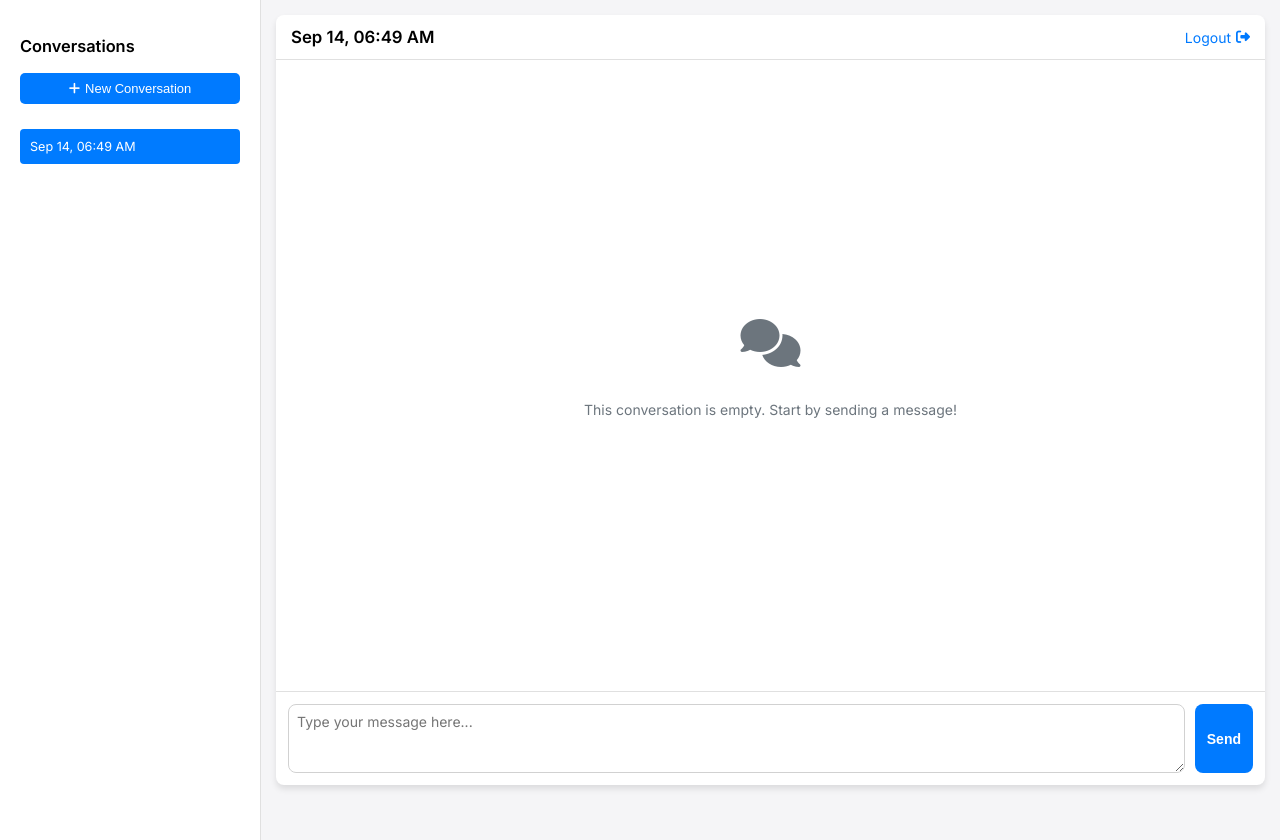
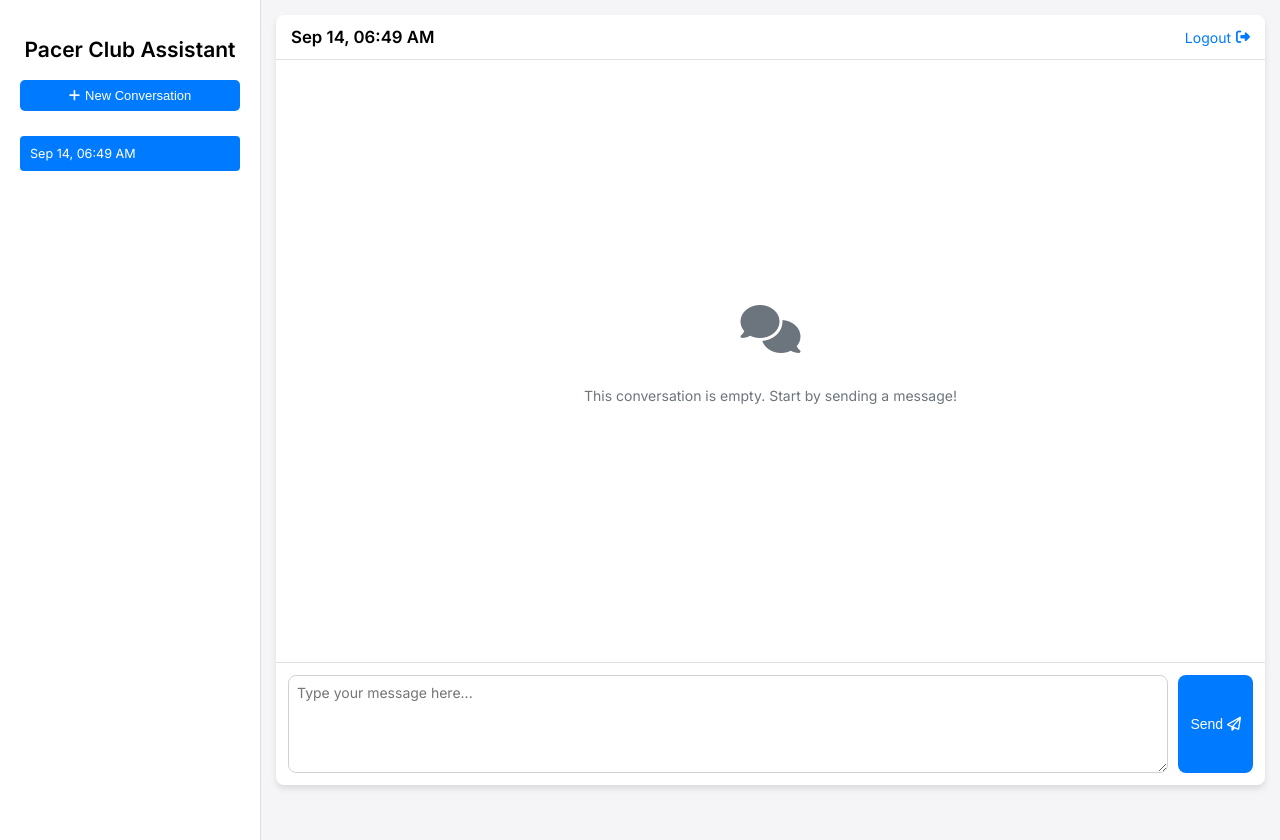
Before and after one commit to pacerclub/claude-assistant, a Flask app: page / in a window 1280 px wide. Run offline with Flask 3, Linux system fonts and the light colour scheme; the visitor is signed in with stand-in values (Sample User, id 1); data comes from the database, SQL or seed files in the repository; data that the repository does not hold is empty; parts of the project's set-up code (start-up, migrations or seed data) failed here and were passed over; some libraries are stand-ins or nearby versions.

Commit message:
fix: Changed UI

```diff
--- a/templates/index.html
+++ b/templates/index.html
@@ -48,6 +48,10 @@
         overflow-y: auto;
         display: flex;
         flex-direction: column;
+      }
+
+      .sidebar h2 {
+        text-align: center;
       }
 
       .main-content {
@@ -117,7 +121,7 @@
         margin-right: 10px;
         font-size: 14px;
         resize: vertical;
-        min-height: 50px;
+        min-height: 80px;
         font-family: inherit;
       }
 
@@ -129,7 +133,6 @@
         color: #fff;
         cursor: pointer;
         font-size: 14px;
-        font-weight: 600;
       }
 
       .markdown-content {
@@ -428,7 +431,7 @@
   </head>
   <body>
     <div class="sidebar">
-      <h3>Conversations</h3>
+      <h2>Pacer Club Assistant</h2>
       <button class="new-conversation-btn" onclick="newConversation()">
         <i class="fas fa-plus"></i> New Conversation
       </button>
@@ -477,7 +480,9 @@
             rows="3"
             onkeydown="handleKeyDown(event)"
           ></textarea>
-          <button onclick="sendMessage()">Send</button>
+          <button onclick="sendMessage()">
+            Send <i class="fa-regular fa-paper-plane"></i>
+          </button>
         </div>
       </div>
     </div>
```
